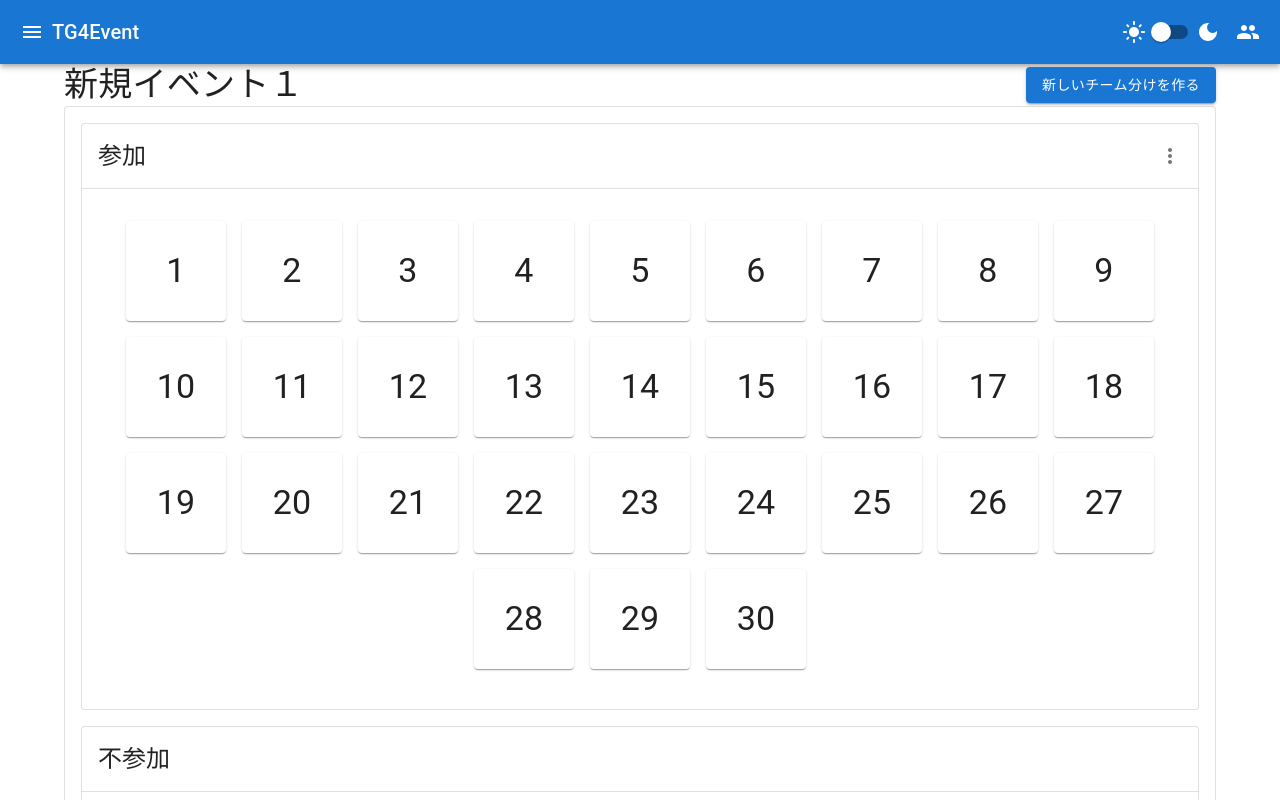
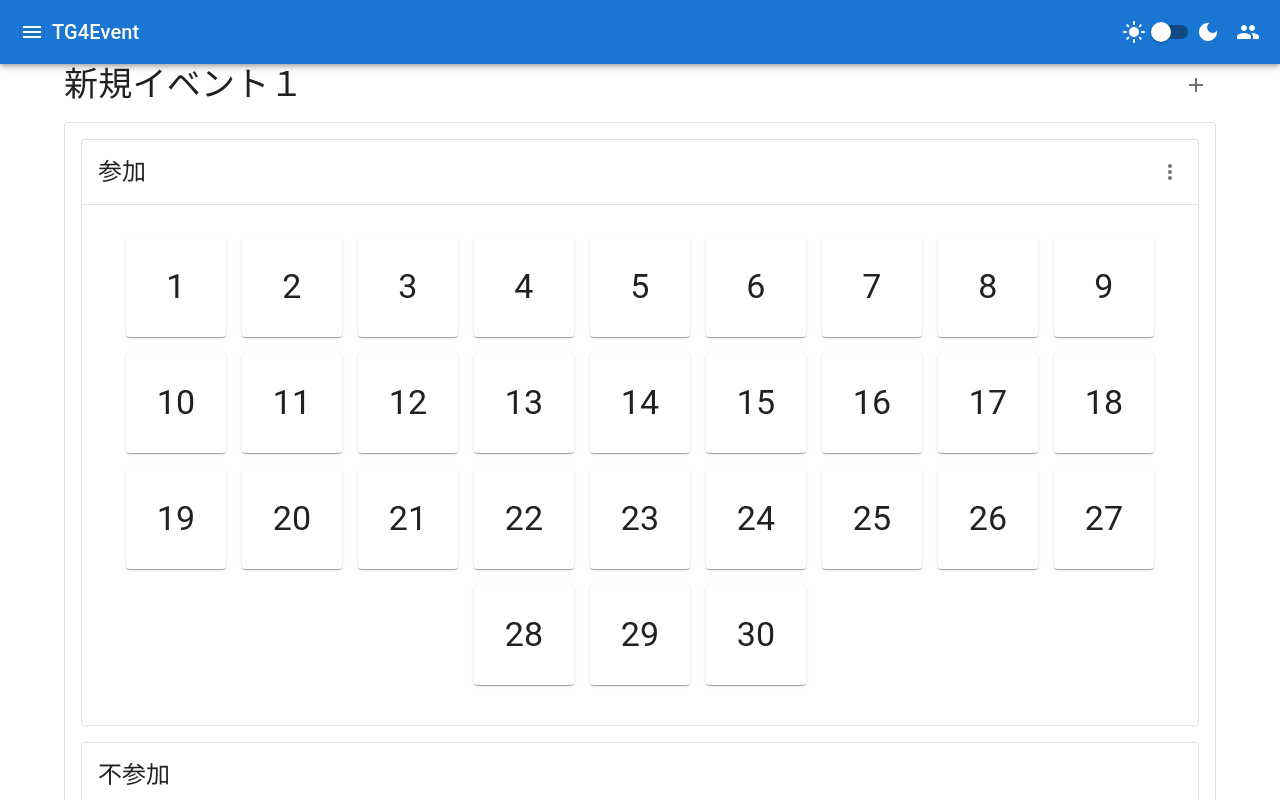
Before and after one commit to molybdenum0330/TG4, a React (Create React App) app: page / in a window 1280 px wide. Shown: the top 800 px of the page. Built offline with nearby package versions, Linux system fonts and the light colour scheme.

Commit message:
refactor: adjust layout

```diff
--- a/src/Content.tsx
+++ b/src/Content.tsx
@@ -2,6 +2,7 @@ import { useTheme, ThemeProvider } from "@emotion/react";
 import { createTheme, Drawer, Container, Grid, Stack, Typography, CssBaseline, Box, AppBar, Toolbar, IconButton, Button } from "@mui/material";
 import MenuIcon from '@mui/icons-material/Menu';
 import PeopleIcon from '@mui/icons-material/People';
+import AddIcon from '@mui/icons-material/Add';
 import { useState, useMemo, useEffect } from "react";
 import { DndProvider, useDrag, useDrop } from 'react-dnd';
 import { HTML5Backend } from 'react-dnd-html5-backend';
@@ -63,13 +64,13 @@ const Content = () => {
         }, [resultList]);
 
         return (
-          <Stack direction="column" useFlexGap flexWrap="wrap">
+          <Stack direction="column" useFlexGap flexWrap="wrap" gap={2}>
             <Box>
               <div style={{ display: 'flex', justifyContent: 'space-between', alignItems: 'center' }}>
                 <Typography variant="h4">{tgEvent.name}</Typography>
-              <Button variant="contained" color="primary" onClick={createNewResult}>
-                新しいチーム分けを作る
-              </Button>
+                <IconButton onClick={createNewResult}>
+                  <AddIcon />
+                </IconButton>
               </div>
             </Box>
               <DndProvider backend={HTML5Backend}>
@@ -114,7 +115,7 @@ const Content = () => {
     <ThemeProvider theme={darkMode ? darkTheme : lightTheme}>
       <CssBaseline />
       <Box sx={{ flexGrow: 1 }}>
-        <AppBar position="static">
+        <AppBar position="fixed">
           <Toolbar>
             <IconButton edge="start" color="inherit" aria-label="menu" onClick={toggleTGEventListDrawer(true)}>
               <MenuIcon />
@@ -128,6 +129,7 @@ const Content = () => {
             </IconButton>
           </Toolbar>
         </AppBar>
+        <Toolbar />
         <MainContent />
       </Box>
     </ThemeProvider>
```
Lines whose indentation alone changed are shown as unchanged.
